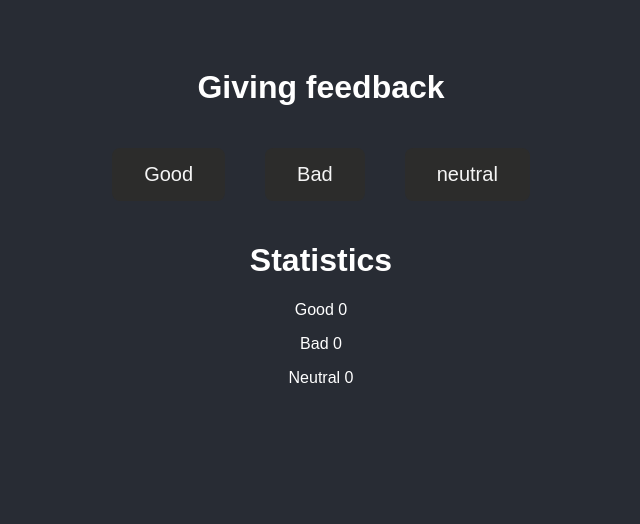
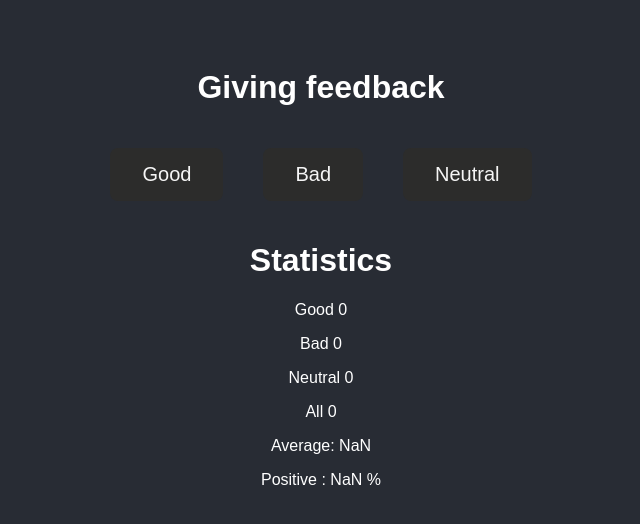
Before and after one commit to onrush1995/Fullstackopen, a React (Create React App) app in the folder part1/course_Information_Step2/: page / in a window 1280 px wide. Shown: the top 524 px of the page, without its empty margins (319-959 px from the left). Built offline with nearby package versions, Linux system fonts and the light colour scheme.

Commit message:
1.7: unicafe step2: Completed exercise

```diff
--- a/part1/course_Information_Step2/src/App.js
+++ b/part1/course_Information_Step2/src/App.js
@@ -1,5 +1,13 @@
 import React, { useState } from 'react';
 
+const AvgPercecnt = ({ good, bad, neutral, goodrep, badrep, neutralrep }) => {
+    return (
+        <div>
+            <p>Average: {(goodrep + badrep + neutralrep) / (good + bad + neutral)}</p>
+            <p>Positive : {goodrep / (good + bad + neutral) * 100} %</p>
+        </div>
+    );
+};
 const Statistics = ({ good, bad, neutral }) => {
     return (
         <div>
@@ -7,33 +15,58 @@ const Statistics = ({ good, bad, neutral }) => {
             <p>Good {good}</p>
             <p>Bad {bad}</p>
             <p>Neutral {neutral}</p>
+            <p>All {good + bad + neutral}</p>
         </div>
     );
 };
 const App = () => {
+    //  Good score count
     const [
         good,
         setGood
     ] = useState(0);
+
+    const [
+        goodrep,
+        setGoodrep
+    ] = useState(0);
+
+    //  Neutral score count
     const [
         neutral,
         setNeutral
     ] = useState(0);
+
+    const [
+        neutralrep,
+        setNeutralrep
+    ] = useState(0);
+
+    //  Bad score count
     const [
         bad,
         setBad
     ] = useState(0);
 
+    const [
+        badrep,
+        setBadrep
+    ] = useState(0);
+
+    // Click count
     const goodHandleClick = () => {
-        onclick = () => setGood(good + 1);
+        setGood(good + 1);
+        setGoodrep((prevState) => prevState + 1);
     };
 
     const badHandleClick = () => {
-        onclick = () => setBad(bad + 1);
+        setBad(bad + 1);
+        setBadrep((prevState) => prevState - 1);
     };
 
     const neutralHandleClick = () => {
-        onclick = () => setNeutral(neutral + 1);
+        setNeutral(neutral + 1);
+        setNeutralrep((prevState) => prevState + 0);
     };
     return (
         <div>
@@ -46,9 +79,20 @@ const App = () => {
                 Bad
             </button>
             <button className='neutralButton' onClick={neutralHandleClick}>
-                neutral
+                Neutral
             </button>
             <Statistics good={good} bad={bad} neutral={neutral} />
+            {/* <p>{goodrep}</p>
+            <p>{badrep}</p>
+            <p>{neutralrep}</p> */}
+            <AvgPercecnt
+                good={good}
+                bad={bad}
+                neutral={neutral}
+                goodrep={goodrep}
+                badrep={badrep}
+                neutralrep={neutralrep}
+            />
         </div>
     );
 };
```
